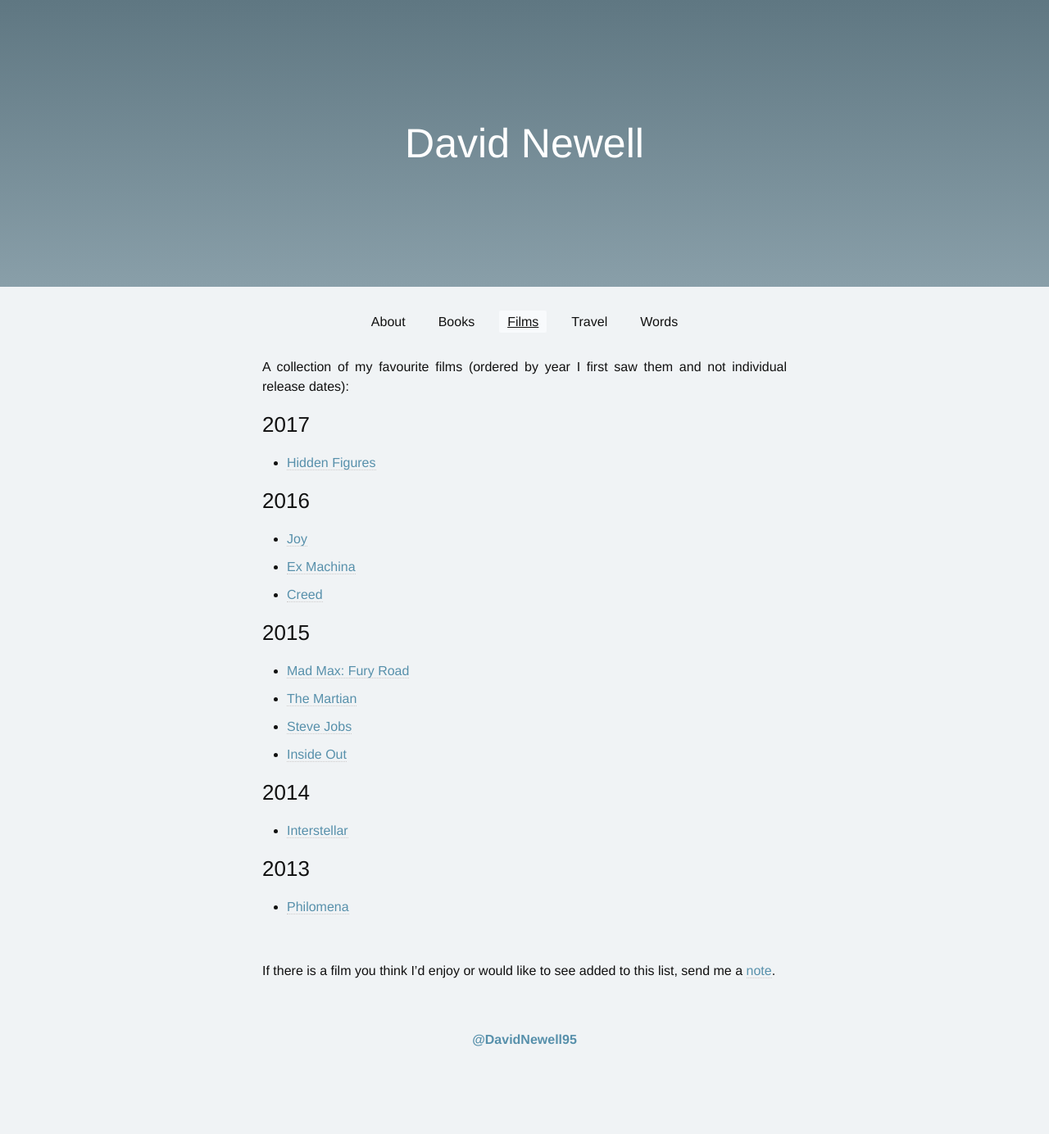
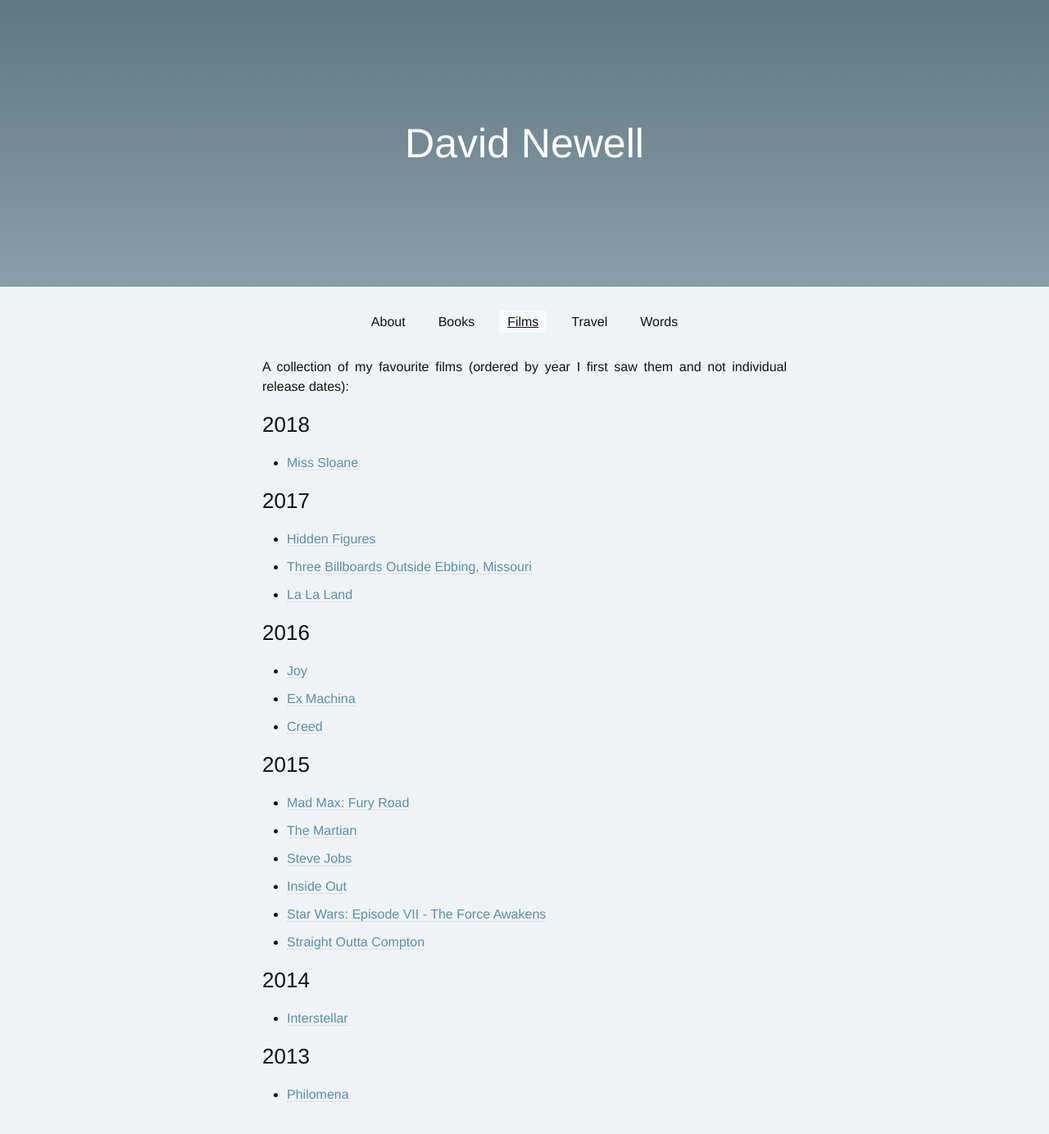
Before and after one commit to daibhin/daibhin.github.io, a Jekyll site: the page built from theatre.md, in a window 1280 px wide and 1400 px high. Shown: the top 1384 px of the window at 82% size. Built offline with Jekyll 4.4.1, drawn with Linux system fonts in a browser that asks for light colours.

Commit message:
Update theatre

```diff
--- a/theatre.md
+++ b/theatre.md
@@ -6,9 +6,15 @@ permalink: /theatre/
 
 A collection of my favourite films (ordered by year I first saw them and not individual release dates):
 
+<h3>2018</h3>
+
+* [Miss Sloane](https://www.imdb.com/title/tt4540710/)
+
 <h3>2017</h3>
 
 * [Hidden Figures](http://www.imdb.com/title/tt4846340/)
+* [Three Billboards Outside Ebbing, Missouri](https://www.imdb.com/title/tt5027774/)
+* [La La Land](https://www.imdb.com/title/tt3783958/)
 
 <h3>2016</h3>
 
@@ -22,6 +28,8 @@ A collection of my favourite films (ordered by year I first saw them and not ind
 * [The Martian](http://www.imdb.com/title/tt3659388/)
 * [Steve Jobs](http://www.imdb.com/title/tt2080374/)
 * [Inside Out](http://www.imdb.com/title/tt2096673/)
+* [Star Wars: Episode VII - The Force Awakens](https://www.imdb.com/title/tt2488496/)
+* [Straight Outta Compton](https://www.imdb.com/title/tt1398426/)
 
 <h3>2014</h3>
 
```
